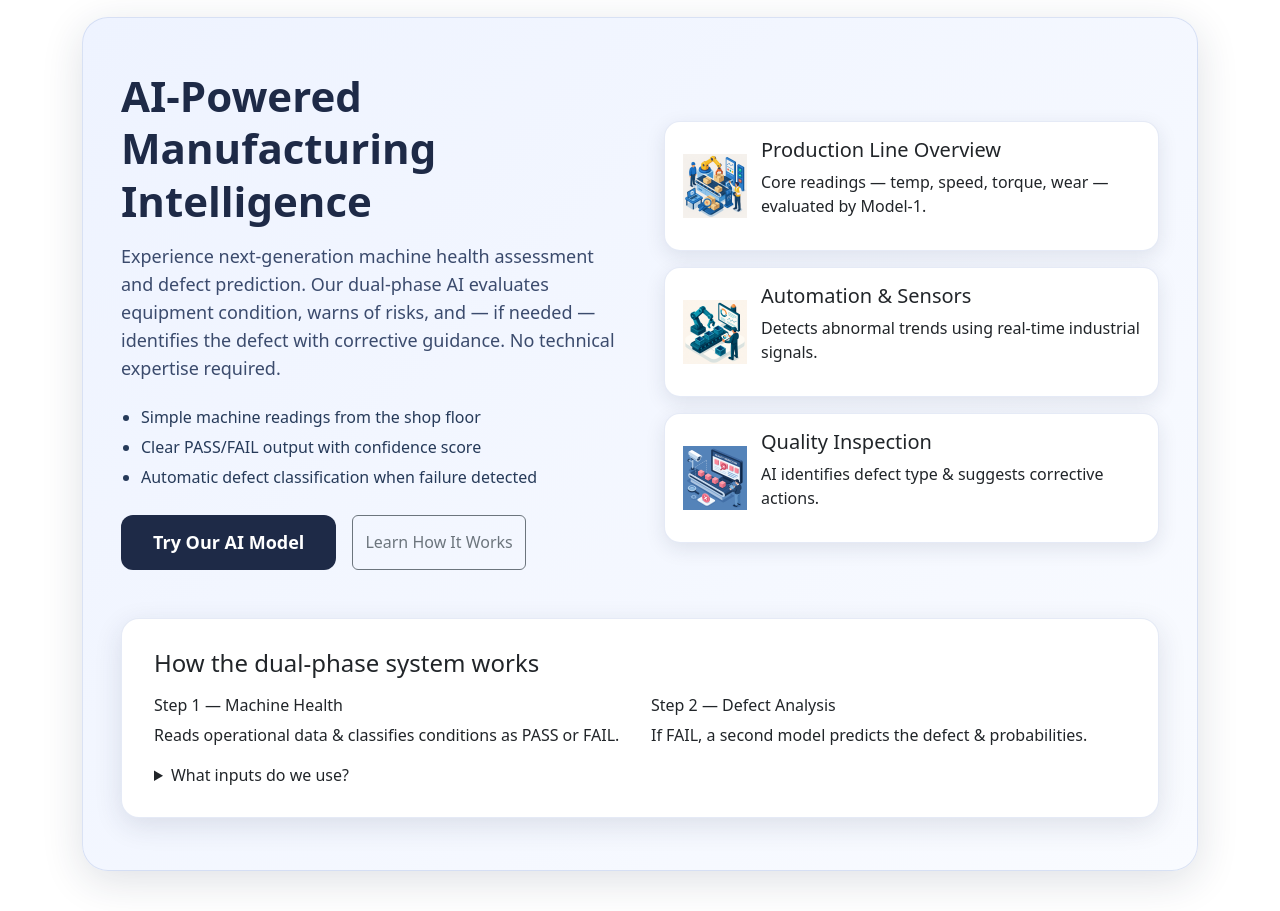
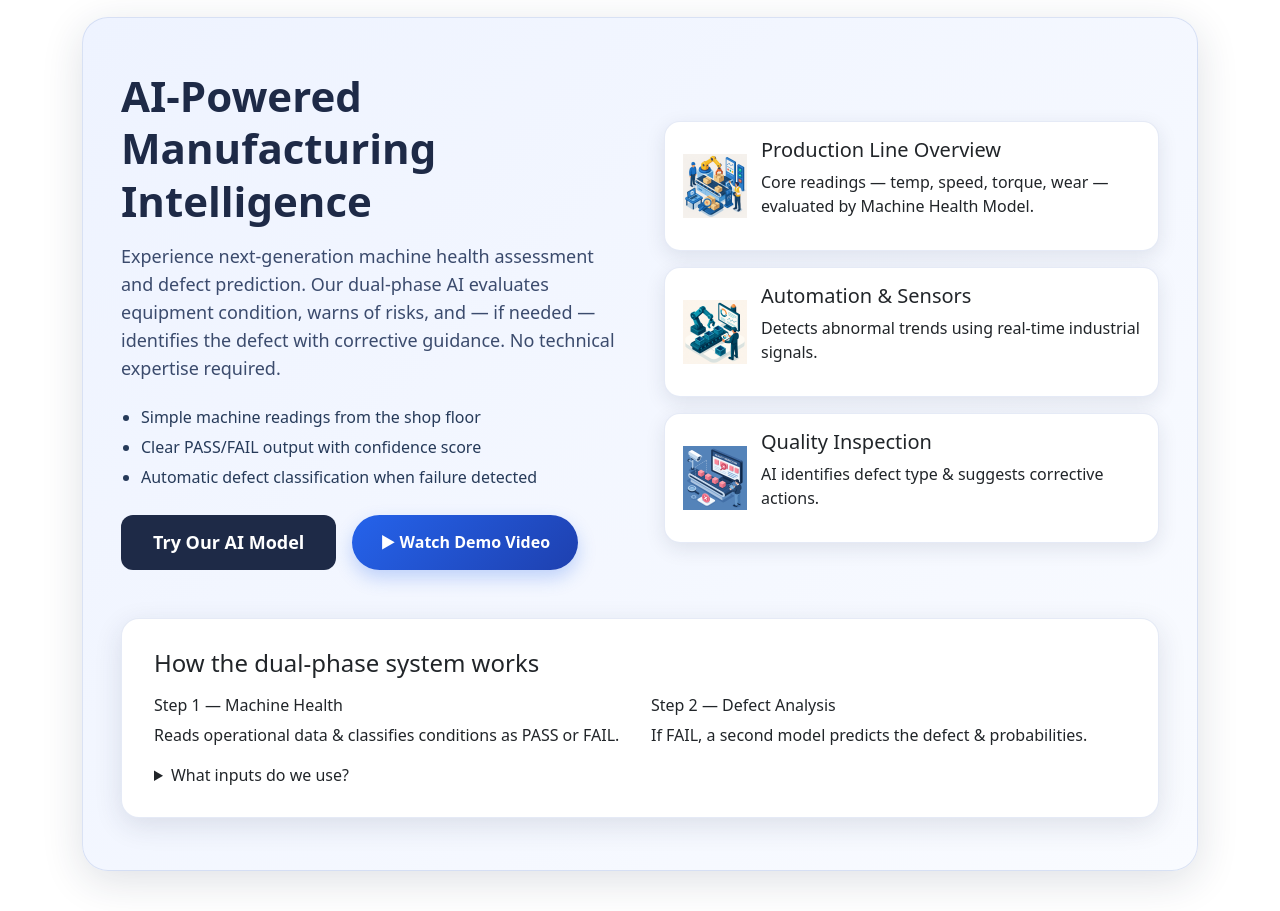
Before and after one commit to Niranjan9391/QualiSense, a Django app: page /data-input/ in a window 1280 px wide. Shown: the part 187-1098 px from the top of the page. Run offline with Django 5.2, Linux system fonts and the light colour scheme; parts of the project's set-up code (start-up, migrations or seed data) failed here and were passed over; some libraries are stand-ins or nearby versions.

Commit message:
video added

```diff
--- a/quali_defect_app/static/quali_defect_app/css/data_input.css
+++ b/quali_defect_app/static/quali_defect_app/css/data_input.css
@@ -243,6 +243,130 @@
     max-height: 260px;
 }
 
+/* ======================================================
+   WATCH DEMO VIDEO — PREMIUM BUTTON (FINAL VERSION)
+====================================================== */
+.demo-video-btn {
+    padding: 12px 28px;
+    font-weight: 600;
+    font-size: 16px;
+    border-radius: 50px;
+    background: linear-gradient(135deg, #2563eb, #1e40af);
+    color: #fff;
+    border: none;
+    cursor: pointer;
+    display: inline-flex;
+    align-items: center;
+    gap: 6px;
+    box-shadow: 0 8px 18px rgba(37, 99, 235, 0.25);
+    transition: all 0.25s ease-in-out;
+}
+
+.demo-video-btn:hover {
+    transform: translateY(-3px);
+    box-shadow: 0 12px 24px rgba(37, 99, 235, 0.35);
+}
+
+.demo-video-btn:active {
+    transform: scale(0.96);
+}
+
+
+/* ======================================================
+   VIDEO MODAL (FINAL VERSION)
+====================================================== */
+.demo-video-modal {
+    background: rgba(15, 23, 42, 0.95);
+    backdrop-filter: blur(12px);
+    border-radius: 20px;
+    padding: 0;
+    border: none;
+    overflow: hidden;
+    box-shadow: 0 20px 45px rgba(0,0,0,0.5);
+    animation: videoModalPop 0.35s ease-out;
+}
+
+@keyframes videoModalPop {
+    0% { transform: scale(0.85); opacity: 0; }
+    100% { transform: scale(1); opacity: 1; }
+}
+
+/* Video Wrapper */
+.demo-video-wrapper {
+    width: 100%;
+    height: 100%;
+    background: #000;
+    display: flex;
+    justify-content: center;
+    align-items: center;
+}
+
+/* Actual Video */
+.demo-video {
+    width: 100%;
+    max-height: 70vh;
+    object-fit: contain;
+    border-radius: 14px;
+    background: #000;
+    outline: none;
+}
+
+/* Premium Close Button */
+.demo-video-close {
+    position: absolute;
+    top: 14px;
+    right: 14px;
+    z-index: 50;
+
+    width: 40px;              /* FIXED WIDTH  */
+    height: 40px;             /* FIXED HEIGHT = CIRCLE */
+    background: rgba(255,255,255,0.7);
+    border-radius: 50%;       /* PERFECT CIRCLE */
+
+    display: flex;
+    align-items: center;
+    justify-content: center;
+
+    font-size: 22px;          /* Cross size */
+    font-weight: 700;
+    color: #000;
+
+    border: none;
+    cursor: pointer;
+    box-shadow: 0 6px 12px rgba(0,0,0,0.3);
+    transition: 0.25s ease;
+}
+
+.demo-video-close:hover {
+    background: rgba(255,255,255,0.95);
+    transform: scale(1.05);
+}
+
+
+
+/* ======================================================
+   RESPONSIVE FIXES
+====================================================== */
+@media (max-width: 768px) {
+    .demo-video {
+        max-height: 60vh;
+    }
+    .demo-video-modal {
+        border-radius: 14px;
+    }
+}
+
+@media (max-width: 480px) {
+    .demo-video-btn {
+        width: 100%;
+        justify-content: center;
+    }
+    .demo-video {
+        max-height: 48vh;
+    }
+}
+
+
 /* ======== Side-by-Side Charts (Model-2) ======== */
 /* ======== Better chart layout ======== */
 .model2-chart-row {
@@ -279,6 +403,13 @@
     max-width: 320px;
     max-height: 320px;
     margin: 0 auto;
+}
+
+.demo-video-close {
+    background: rgba(255,255,255,0.6);
+    backdrop-filter: blur(10px);
+    border-radius: 50%;
+    padding: 10px;
 }
 
 /* Responsive stack on mobile */
--- a/quali_defect_app/templates/quali_defect_app/data_input.html
+++ b/quali_defect_app/templates/quali_defect_app/data_input.html
@@ -46,7 +46,9 @@
         <div class="d-flex gap-3 mt-4">
           <!-- IMPORTANT: "startModelBtn" drives intro behaviour -->
           <button id="startModelBtn" class="try-model-btn action-auth">Try Our AI Model</button>
-          <button id="introLearnMore" class="btn btn-outline-secondary">Learn How It Works</button>
+          <button class="demo-video-btn" data-bs-toggle="modal" data-bs-target="#demoVideoModal">
+    ▶ Watch Demo Video
+</button>
         </div>
       </div>
 
@@ -57,7 +59,7 @@
               <img src="{% static 'quali_defect_app/images/Production_Line.png' %}" alt="" class="intro-illustration">
               <div>
                 <h5>Production Line Overview</h5>
-                <p>Core readings — temp, speed, torque, wear — evaluated by Model-1.</p>
+                <p>Core readings — temp, speed, torque, wear — evaluated by Machine Health Model.</p>
               </div>
             </div>
           </div>
@@ -391,6 +393,27 @@
 
 </div>
 
+<!-- ================= VIDEO MODAL ================= -->
+<div class="modal fade" id="demoVideoModal" tabindex="-1">
+  <div class="modal-dialog modal-dialog-centered modal-xl">
+    <div class="modal-content demo-video-modal">
+
+      <!-- Close Button -->
+      <button type="button" class="demo-video-close" data-bs-dismiss="modal">✕</button>
+
+      <!-- Video Container -->
+      <div class="demo-video-wrapper">
+        <video id="demoVideoPlayer" class="demo-video" muted playsinline controls>
+          <source src="{% static 'quali_defect_app/video/sample_video.mp4' %}" type="video/mp4">
+        </video>
+      </div>
+
+    </div>
+  </div>
+</div>
+
+
+
 {% endblock %}
 
 {% block extra_js %}
@@ -607,6 +630,31 @@ document.addEventListener("DOMContentLoaded", () => {
     }
 
 });
+
+
+/* ===============================================================
+   NEW DEMO VIDEO POPUP — Auto play + Auto pause
+=============================================================== */
+
+document.addEventListener("DOMContentLoaded", function () {
+
+    const videoModal = document.getElementById("demoVideoModal");
+    const videoPlayer = document.getElementById("demoVideoPlayer");
+
+    // Play automatically when modal opens
+    videoModal.addEventListener("shown.bs.modal", function () {
+        videoPlayer.currentTime = 0;
+        videoPlayer.play();
+    });
+
+    // Pause when modal closes
+    videoModal.addEventListener("hidden.bs.modal", function () {
+        videoPlayer.pause();
+    });
+});
+
+
+
 </script>
 {% endblock %}
 
```
Also changed, not shown: 1 other file.
